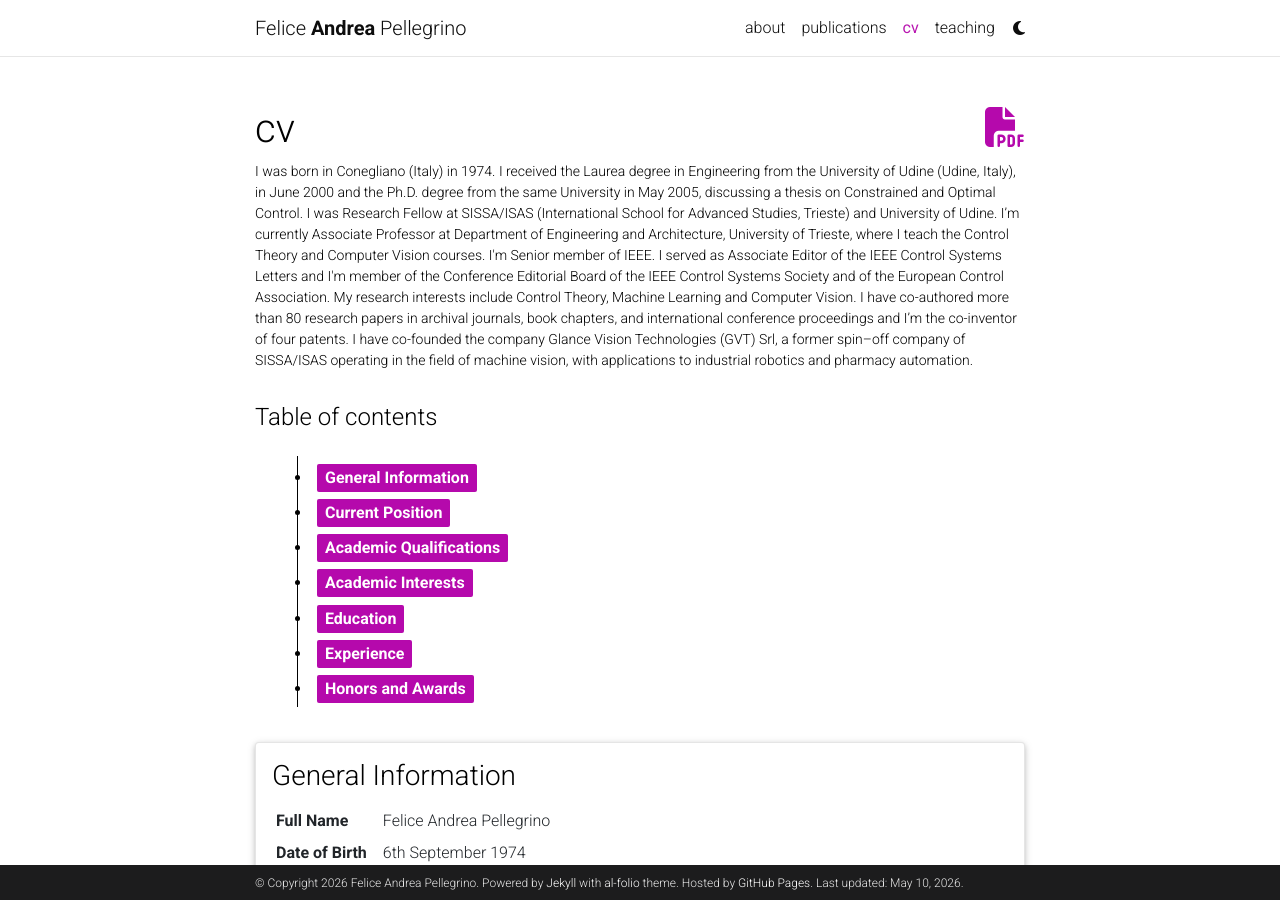
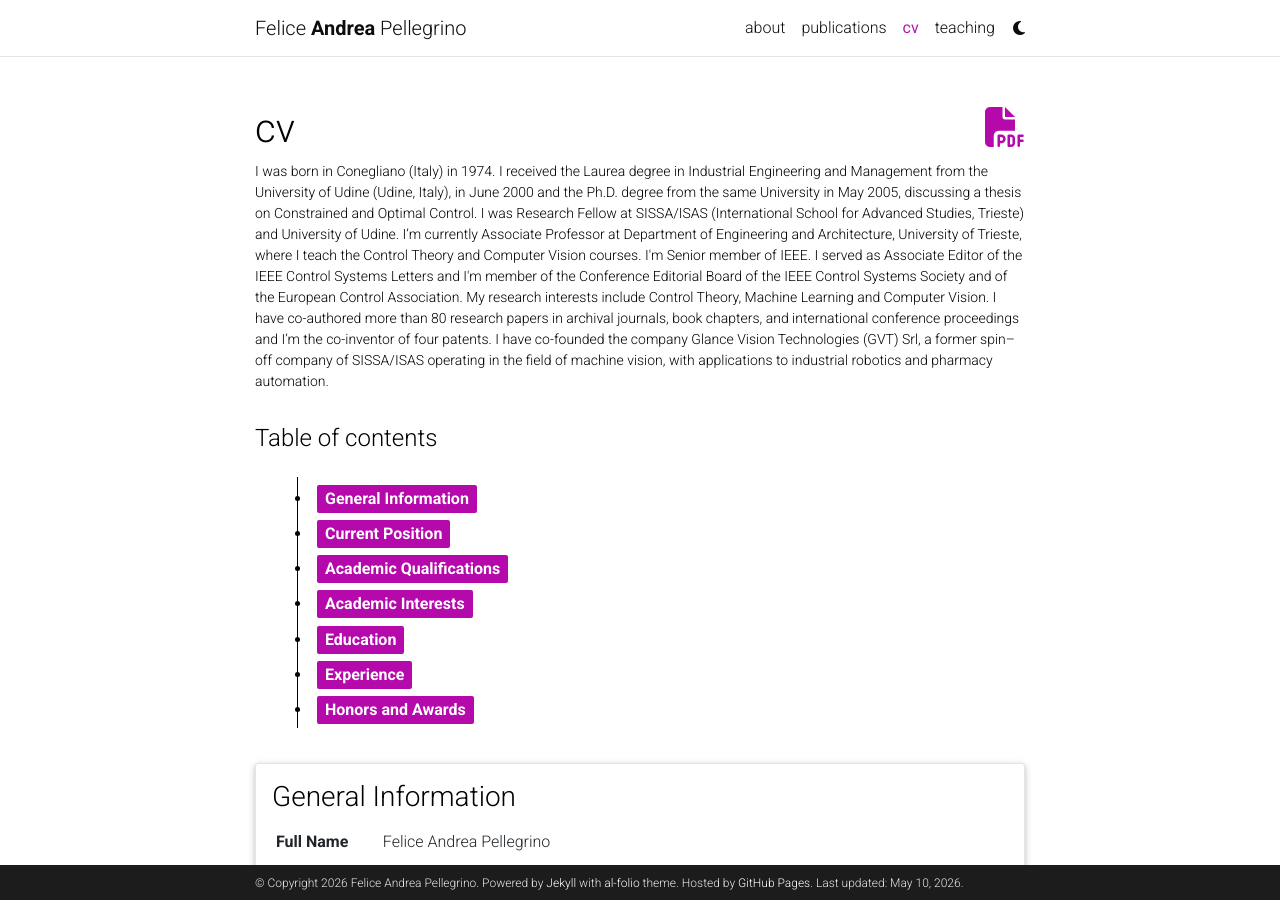
Before and after one commit to feliceandreapellegrino/feliceandreapellegrino.github.io, a Jekyll site: the page built from _pages/cv.md, in a window 1280 px wide and 900 px high. Built offline with Jekyll 4.4.1, drawn with Linux system fonts in a browser that asks for light colours; comment, search, counter and statistics services are not loaded; a style sheet for code colours, icons or effects is not loaded; some of the changed text lies outside the part shown.

Commit message:
modified:   _data/cv.yml 	modified:   _pages/cv.md 	modified:   assets/pdf/cv-pellegrinoENG.pdf

```diff
--- a/_data/cv.yml
+++ b/_data/cv.yml
@@ -50,7 +50,7 @@
       description:
         - Constrained and Optimal Control (under the supervision of Prof. Franco Blanchini).
 
-    - title: Master's degree in Engineering Management
+    - title: Master's degree in Industrial Engineering and Management
       institution: University of Udine, Udine (Italy)
       year: 2000
       description:
--- a/_pages/cv.md
+++ b/_pages/cv.md
@@ -5,5 +5,5 @@
 nav: true
 nav_order: 4
 cv_pdf: cv-pellegrinoENG.pdf
-description: I was born in Conegliano (Italy) in 1974. I received the Laurea degree in Engineering from the University of Udine (Udine, Italy), in June 2000 and the Ph.D. degree from the same University in May 2005, discussing a thesis on Constrained and Optimal Control. I was Research Fellow at SISSA/ISAS (International School for Advanced Studies, Trieste) and University of Udine. I’m currently Associate Professor at Department of Engineering and Architecture, University of Trieste, where I teach the Control Theory and Computer Vision courses. I'm Senior member of IEEE. I served as Associate Editor of the IEEE Control Systems Letters and I'm member of the Conference Editorial Board of the IEEE Control Systems Society and of the European Control Association. My research interests include Control Theory, Machine Learning and Computer Vision. I have co-authored more than 80 research papers in archival journals, book chapters, and international conference proceedings and I’m the co-inventor of four patents. I have co-founded the company Glance Vision Technologies (GVT) Srl, a former spin–off company of SISSA/ISAS operating in the field of machine vision, with applications to industrial robotics and pharmacy automation.
+description: I was born in Conegliano (Italy) in 1974. I received the Laurea degree in Industrial Engineering and Management from the University of Udine (Udine, Italy), in June 2000 and the Ph.D. degree from the same University in May 2005, discussing a thesis on Constrained and Optimal Control. I was Research Fellow at SISSA/ISAS (International School for Advanced Studies, Trieste) and University of Udine. I’m currently Associate Professor at Department of Engineering and Architecture, University of Trieste, where I teach the Control Theory and Computer Vision courses. I'm Senior member of IEEE. I served as Associate Editor of the IEEE Control Systems Letters and I'm member of the Conference Editorial Board of the IEEE Control Systems Society and of the European Control Association. My research interests include Control Theory, Machine Learning and Computer Vision. I have co-authored more than 80 research papers in archival journals, book chapters, and international conference proceedings and I’m the co-inventor of four patents. I have co-founded the company Glance Vision Technologies (GVT) Srl, a former spin–off company of SISSA/ISAS operating in the field of machine vision, with applications to industrial robotics and pharmacy automation.
 ---
```
Also changed, not shown: 1 other file.
